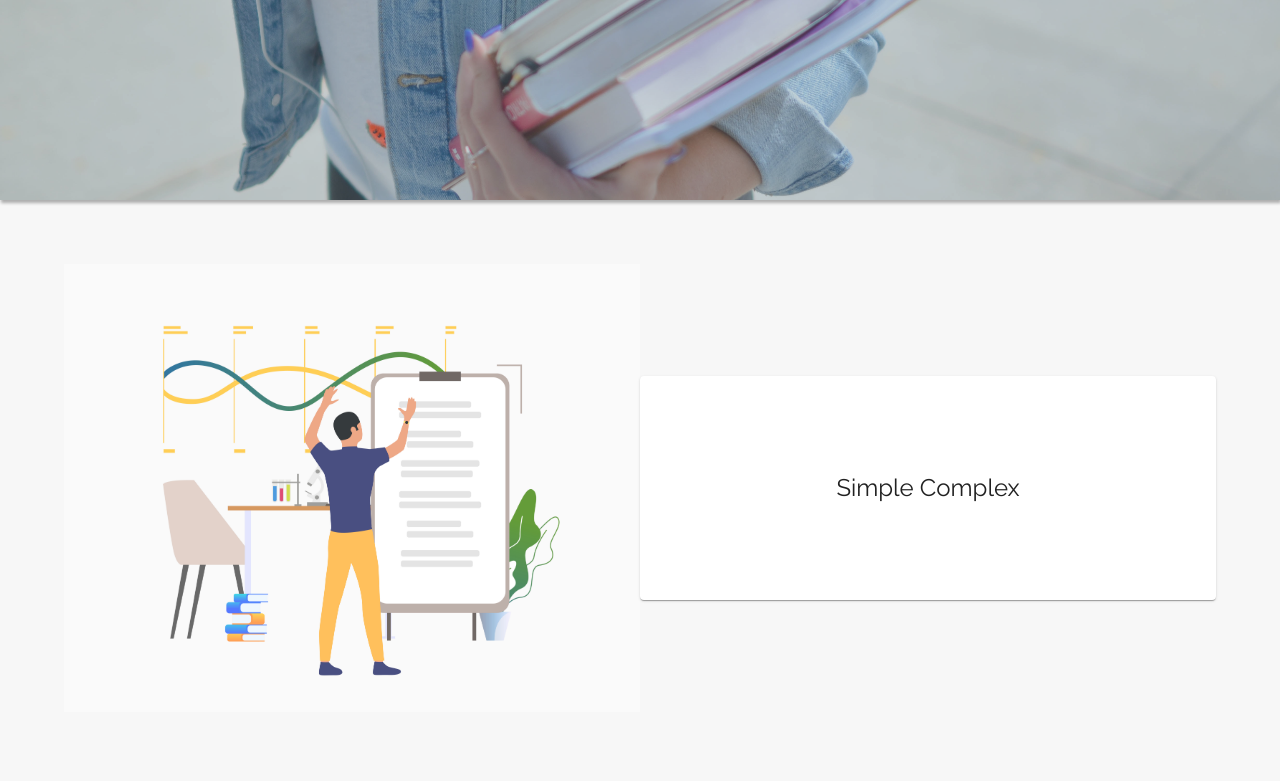
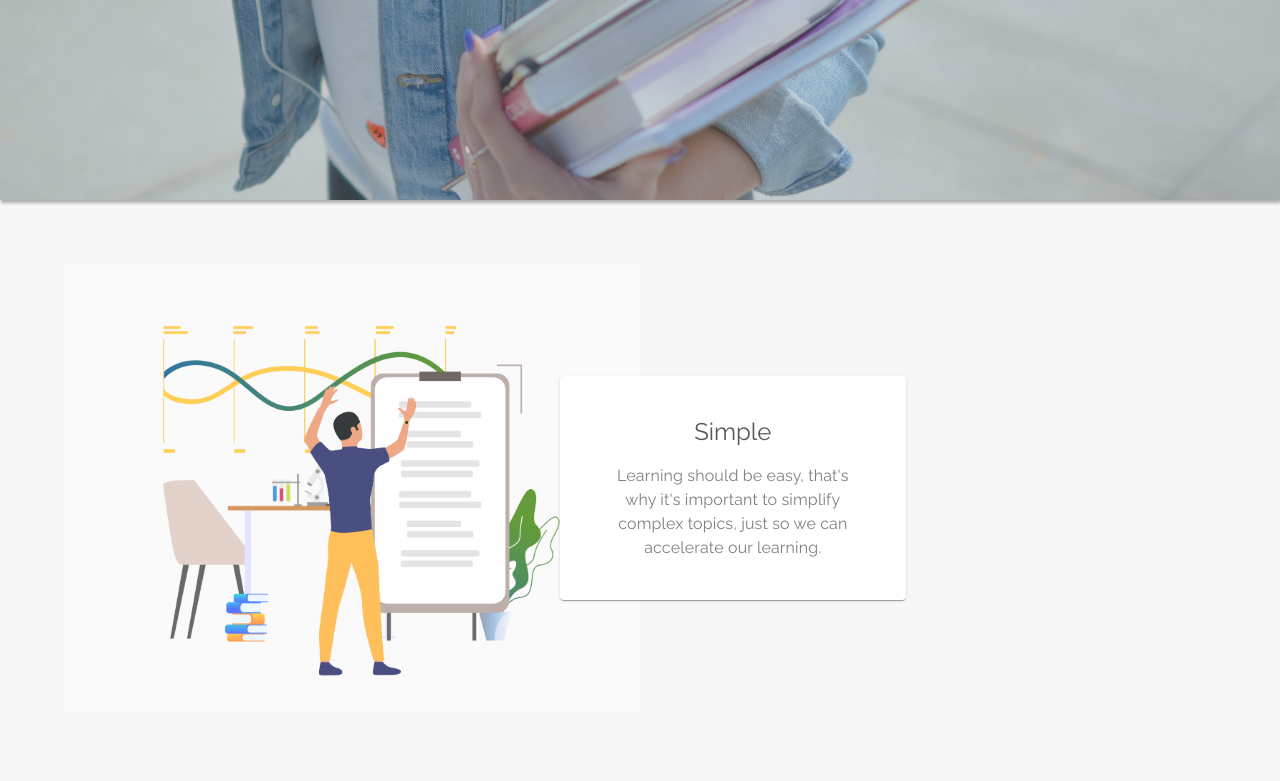
Before and after one commit to techam-group/keenclient, a React (Create React App) app: page / in a window 1280 px wide. Shown: the part 520-1301 px from the top of the page. Built offline with nearby package versions, Linux system fonts and the light colour scheme.

Commit message:
finish with vectorWithText compoent

```diff
--- a/src/components/shared/landing/landing-about/LandingAbout.jsx
+++ b/src/components/shared/landing/landing-about/LandingAbout.jsx
@@ -12,9 +12,11 @@ export default () => {
       <Grid item xs={12} className={classes.itemGrid}>
         <Grid container justify="center" spacing={8}>
           <Grid item className={classes.gridItems}>
-            <VectorWithText imgSrc={simpleComplexImage} />
-            {/* <Extension />
-            <Typography>simplified complex topics</Typography> */}
+            <VectorWithText
+              imgSrc={simpleComplexImage}
+              headText='Simple'
+              leadText="Learning should be easy, that's why it's important to simplify complex topics, just so we can accelerate our learning."
+            />
           </Grid>
           <Grid item className={classes.gridItems}>
             <PersonalVideo />
--- a/src/components/widgets/VectorWithText.jsx
+++ b/src/components/widgets/VectorWithText.jsx
@@ -2,7 +2,7 @@ import React, { Fragment } from 'react'
 import { Typography, Paper, Grid } from '@material-ui/core'
 import { useStyles } from '../../styles/widgets/vectorWithText'
 
-const VectorWithText = ({ imgSrc }) => {
+const VectorWithText = ({ imgSrc, headText, leadText }) => {
   const styleProps = {
     imgSrc
   }
@@ -14,7 +14,8 @@ const VectorWithText = ({ imgSrc }) => {
         <div className={classes.imageHolder}>
         </div>
         <Paper className={classes.paper}>
-          <Typography variant="h5">Simple Complex</Typography>
+          <Typography variant="h5">{headText}</Typography>
+          <Typography>{leadText}</Typography>
         </Paper>
       </Grid>
     </Fragment>
--- a/src/styles/widgets/vectorWithText.js
+++ b/src/styles/widgets/vectorWithText.js
@@ -6,6 +6,11 @@ export const useStyles = makeStyles({
     height: '28rem',
     display: 'flex',
     alignItems: 'center',
+
+    '& .MuiPaper-rounded:hover': {
+      transform: 'translateX(0px)',
+    },
+
 
     '& p': {
       color: 'grey'
@@ -25,8 +30,25 @@ export const useStyles = makeStyles({
   paper: {
     flexGrow: 1,
     height: '50%',
+    maxWidth: '30%',
     display: 'flex',
+    flexDirection: 'column',
+    padding: '1rem 3rem',
     justifyContent: 'center',
-    alignItems: 'center'
+    alignItems: 'center',
+    textAlign: 'center',
+    transform: 'translateX(-80px)',
+    transformStyle: 'preserve-3d',
+    transition: '0.3s ease-in',
+
+    '& h5': {
+      fontWeight: 500,
+      marginBottom: '1rem',
+      color: '#595959'
+    },
+
+    '& p': {
+      lineHeight: 1.5
+    }
   }
 })
```
